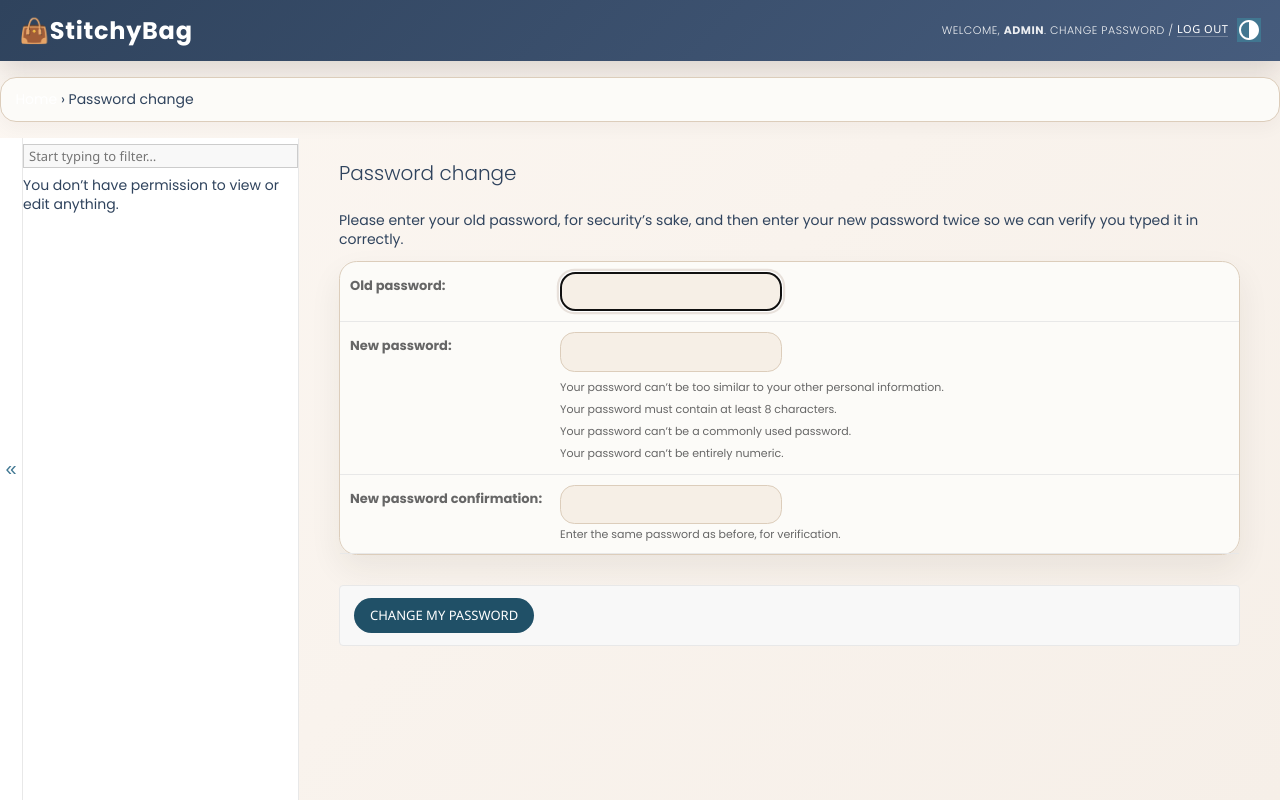
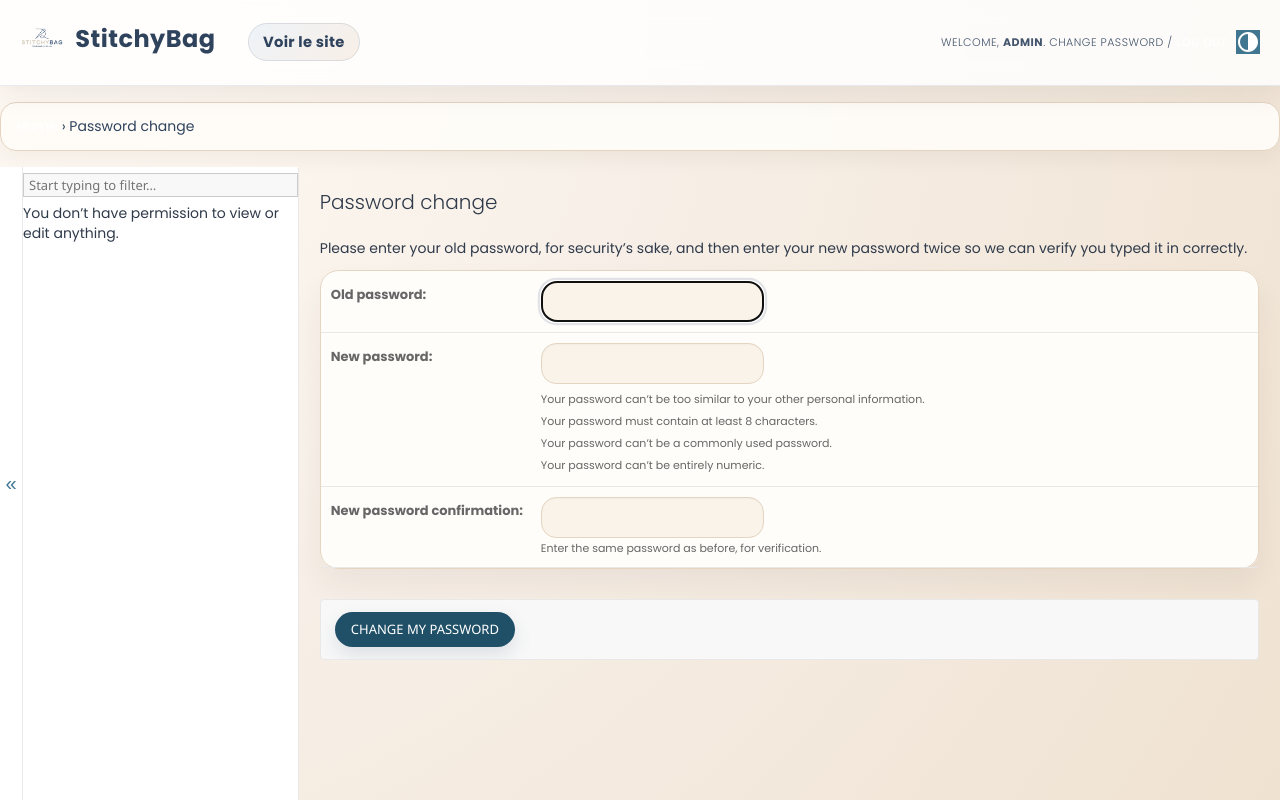
Before and after one commit to aymench19/StitchyBag, a Django app: a page that uses templates/admin/base_site.html in a window 1280 px wide. Run offline with Django 5.2, Linux system fonts and the light colour scheme; a user stored in the database is signed in.

Commit message:
update site

```diff
--- a/static/css/admin.css
+++ b/static/css/admin.css
@@ -1,94 +1,160 @@
 :root {
-    --admin-bg: #f6efe8;
-    --admin-panel: #fcfbf8;
+    --admin-bg: #f7efe7;
+    --admin-panel: #fffdfa;
     --admin-accent: #465C7D;
     --admin-accent-dark: #2f435d;
-    --admin-border: #dccdbb;
-    --admin-soft: #f6efe6;
+    --admin-border: #e4d4c0;
+    --admin-soft: #f9f3ea;
+    --admin-text: #2f3a4a;
 }
 
 body {
-    background: linear-gradient(135deg, #fcf7f2 0%, var(--admin-bg) 100%);
-    color: var(--admin-accent-dark);
+    background: radial-gradient(circle at top left, #fffaf4 0%, var(--admin-bg) 45%, #efe2d1 100%);
+    color: var(--admin-text);
     font-family: 'Poppins', 'Segoe UI', sans-serif;
 }
 
 #header {
-    background: linear-gradient(135deg, var(--admin-accent-dark) 0%, var(--admin-accent) 100%);
-    border-bottom: none;
-    box-shadow: 0 10px 30px rgba(47, 36, 29, 0.16);
-    padding: 0.8rem 1.2rem;
+    background: rgba(255, 255, 255, 0.82);
+    backdrop-filter: blur(14px);
+    border-bottom: 1px solid rgba(70, 92, 125, 0.12);
+    box-shadow: 0 8px 24px rgba(47, 36, 29, 0.08);
+    padding: 1rem 1.25rem;
+    position: sticky;
+    top: 0;
+    z-index: 1000;
+}
+
+#branding {
+    display: flex;
+    align-items: center;
+    gap: 1rem;
 }
 
 #branding h1,
 #branding a {
-    color: #fff !important;
+    color: var(--admin-accent-dark) !important;
     font-weight: 700;
-    letter-spacing: 0.03em;
+    letter-spacing: 0.02em;
+}
+
+#site-name {
+    margin: 0;
+}
+
+#site-name a {
+    display: inline-flex;
+    align-items: center;
+    gap: 0.7rem;
+    text-decoration: none;
+}
+
+.admin-brand-logo {
+    width: 44px;
+    height: 44px;
+    object-fit: contain;
+}
+
+#admin-quick-links {
+    margin-left: 1rem;
+}
+
+.admin-quick-link {
+    color: var(--admin-accent);
+    text-decoration: none;
+    background: linear-gradient(135deg, #eef3f8 0%, #f8efe7 100%);
+    padding: 0.5rem 0.9rem;
+    border-radius: 999px;
+    font-size: 0.92rem;
+    font-weight: 600;
+    border: 1px solid rgba(70, 92, 125, 0.15);
+    transition: transform 0.2s ease, box-shadow 0.2s ease;
+}
+
+.admin-quick-link:hover {
+    transform: translateY(-1px);
+    box-shadow: 0 8px 18px rgba(70, 92, 125, 0.12);
+    color: var(--admin-accent-dark);
 }
 
 #user-tools {
-    color: rgba(255,255,255,0.9) !important;
+    color: rgba(47, 67, 93, 0.9) !important;
 }
 
 #user-tools a {
-    color: #fff !important;
-    font-weight: 500;
+    color: var(--admin-accent-dark) !important;
+    font-weight: 600;
+}
+
+#content {
+    padding: 1.25rem 1.3rem 2rem;
 }
 
 .module h2, .module caption, .inline-group h2 {
-    background: linear-gradient(135deg, var(--admin-accent) 0%, #9b7057 100%);
+    background: linear-gradient(135deg, var(--admin-accent) 0%, #7c8ba3 100%);
     color: #fff;
-    border-radius: 0.9rem 0.9rem 0 0;
-    padding: 0.75rem 0.9rem;
+    border-radius: 1rem 1rem 0 0;
+    padding: 0.8rem 0.95rem;
+    box-shadow: 0 8px 20px rgba(70, 92, 125, 0.12);
 }
 
 div.breadcrumbs {
-    background: var(--admin-panel);
+    background: rgba(255, 253, 249, 0.92);
     color: var(--admin-accent-dark);
     border: 1px solid var(--admin-border);
     border-radius: 1rem;
     margin: 1rem 0;
-    padding: 0.7rem 0.9rem;
-    box-shadow: 0 6px 18px rgba(47, 36, 29, 0.04);
+    padding: 0.8rem 0.95rem;
+    box-shadow: 0 8px 20px rgba(47, 36, 29, 0.05);
 }
 
 .module, .calendarbox, .stacked, .inline-group, .module.aligned {
     background: var(--admin-panel);
     border: 1px solid var(--admin-border);
-    border-radius: 1.1rem;
-    box-shadow: 0 14px 32px rgba(47, 36, 29, 0.07);
+    border-radius: 1.15rem;
+    box-shadow: 0 16px 32px rgba(47, 36, 29, 0.06);
 }
 
 .button, input[type=submit], input[type=button], .submit-row input {
-    background: linear-gradient(135deg, var(--admin-accent) 0%, #8d6551 100%);
+    background: linear-gradient(135deg, var(--admin-accent) 0%, #6f7f9b 100%);
     color: #fff;
     border: none;
     border-radius: 999px;
-    padding: 0.6rem 1rem;
+    padding: 0.65rem 1rem;
     transition: transform 0.2s ease, box-shadow 0.2s ease;
+    box-shadow: 0 8px 18px rgba(70, 92, 125, 0.15);
 }
 
 .button:hover, input[type=submit]:hover, input[type=button]:hover, .submit-row input:hover {
-    background: linear-gradient(135deg, var(--admin-accent-dark) 0%, #3a2b23 100%);
-    transform: translateY(-1px);
+    background: linear-gradient(135deg, var(--admin-accent-dark) 0%, #3b4c63 100%);
+    transform: translateY(-2px);
 }
 
 select, textarea, input[type=text], input[type=password], input[type=email], input[type=url], input[type=number] {
-    border-radius: 0.9rem;
+    border-radius: 0.95rem;
     border: 1px solid var(--admin-border);
-    padding: 0.6rem 0.75rem;
+    padding: 0.65rem 0.8rem;
     background: var(--admin-soft);
+    box-shadow: inset 0 1px 2px rgba(0, 0, 0, 0.03);
 }
 
 input:focus, select:focus, textarea:focus {
     border-color: var(--admin-accent);
-    box-shadow: 0 0 0 0.2rem rgba(122, 88, 69, 0.16);
+    box-shadow: 0 0 0 0.2rem rgba(70, 92, 125, 0.16);
+}
+
+#result_list tbody tr:hover {
+    background: rgba(70, 92, 125, 0.06);
+}
+
+#result_list thead th {
+    background: #f4ece3;
+    color: var(--admin-accent-dark);
 }
 
 .admin-status-badge {
     display: inline-block;
-    padding: 0.3rem 0.65rem;
+    padding: 0.32rem 0.7rem;
     border-radius: 999px;
     font-size: 0.8rem;
     font-weight: 600;
@@ -105,4 +171,5 @@
     border-radius: 1rem;
     padding: 1rem;
     border: 1px solid var(--admin-border);
+    box-shadow: 0 10px 24px rgba(47, 36, 29, 0.04);
 }
--- a/templates/admin/base_site.html
+++ b/templates/admin/base_site.html
@@ -10,10 +10,13 @@
 {% endblock %}
 
 {% block branding %}
-<h1 id="site-name">
+<h1 id="site-name" class="admin-branding-title">
     <a href="{% url 'admin:index' %}">
-        <span style="margin-right:0.35rem;">👜StitchyBag</span>
-
+        <img src="{% static 'images/logo.png' %}" alt="StitchyBag" class="admin-brand-logo">
+        <span>StitchyBag</span>
     </a>
 </h1>
+<div id="admin-quick-links">
+    <a href="/" class="admin-quick-link">Voir le site</a>
+</div>
 {% endblock %}
```
